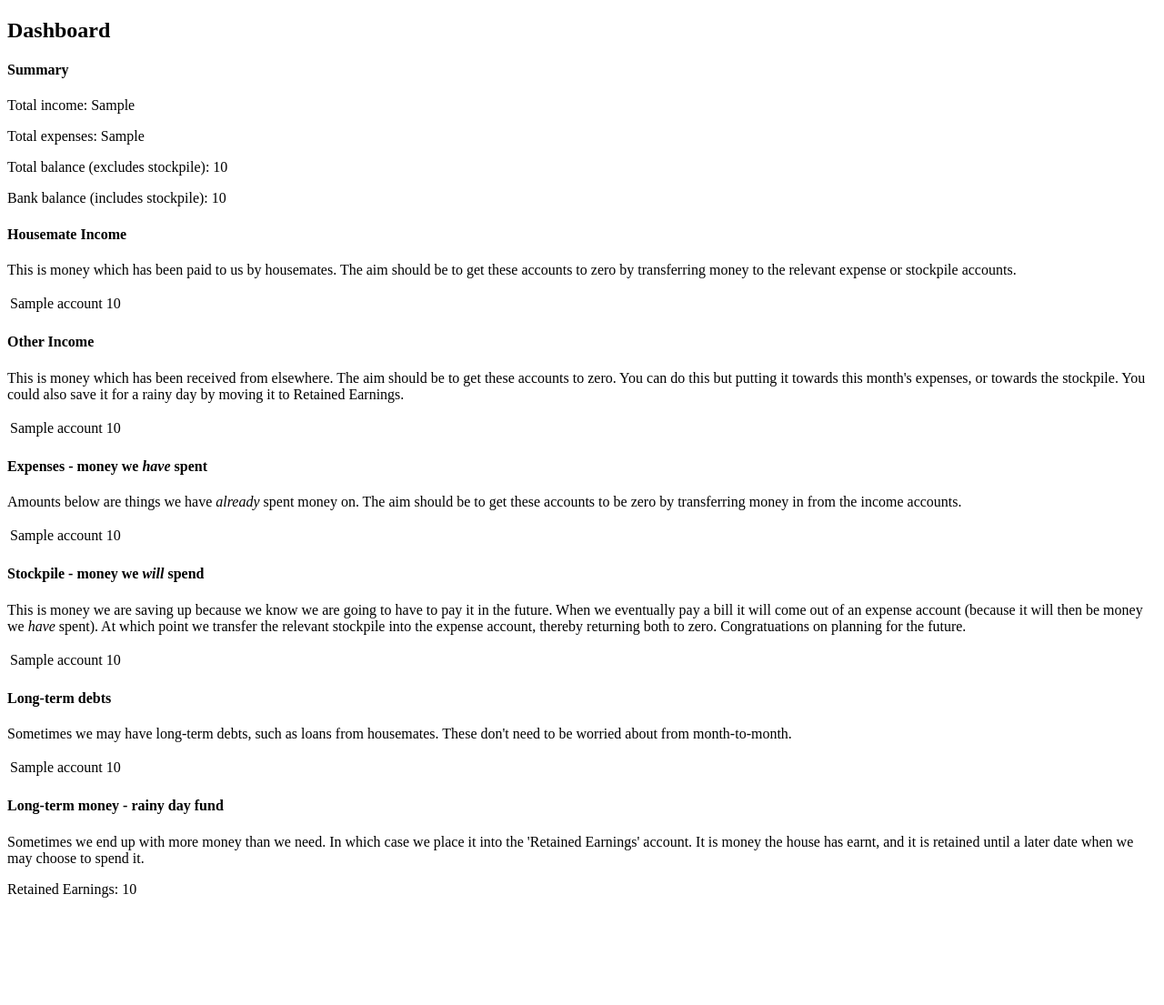
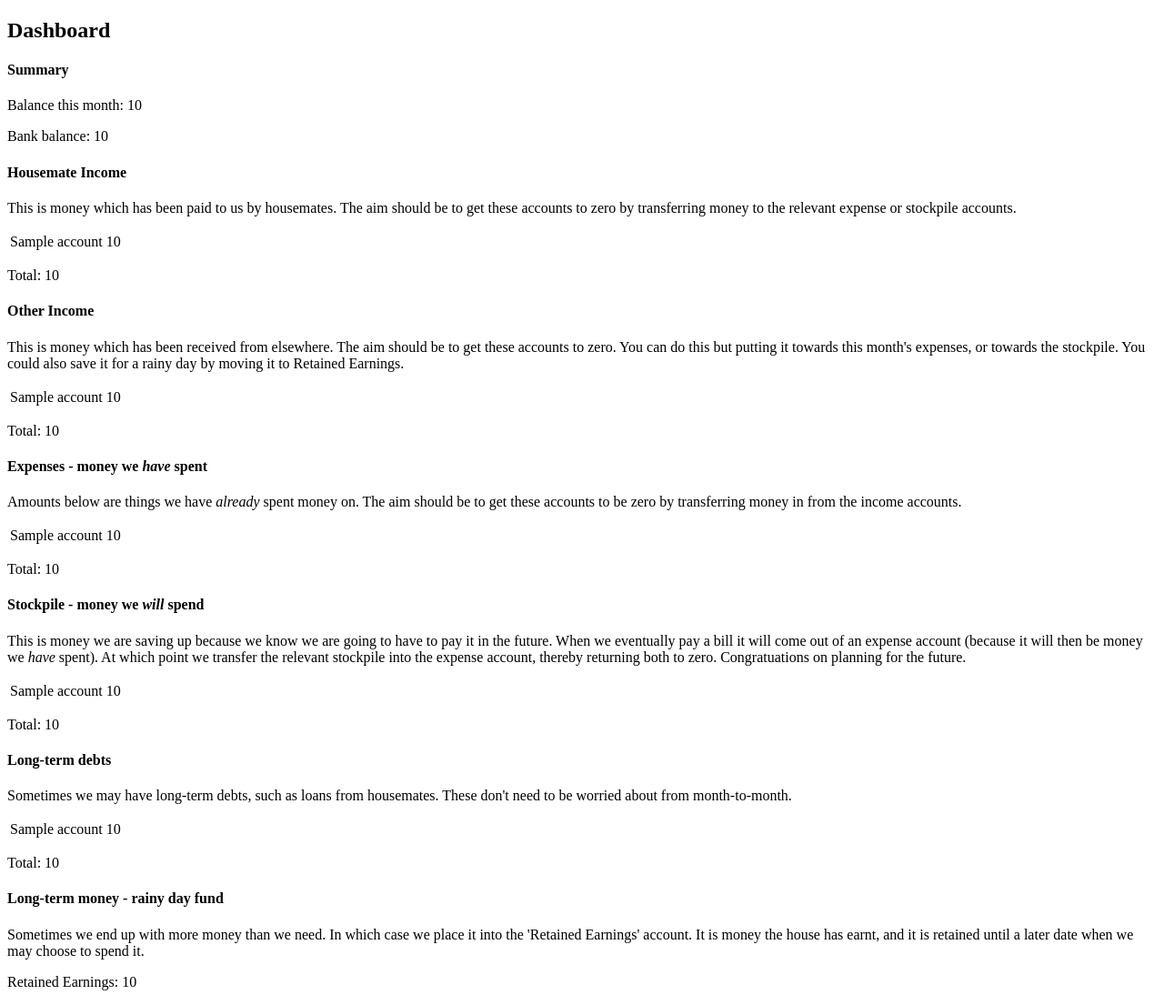
Before and after one commit to adamcharnock/swiftwind, a Django app: template swiftwind/dashboard/templates/dashboard/dashboard.html in a window 1280 px wide. Shown: the whole page at 91% size. Before the commit the page ends 987 px from the top, so only its background shows below. Run offline with Django 3.2, Linux system fonts and the light colour scheme; the template is opened without the code that fills it: most values are stand-ins (such as "Sample title", 1, 10 or a date in 2020).

Commit message:
Work on dashboard

```diff
--- a/swiftwind/dashboard/templates/dashboard/dashboard.html
+++ b/swiftwind/dashboard/templates/dashboard/dashboard.html
@@ -6,19 +6,11 @@
 <h4>Summary</h4>
 
 <p>
-    Total income: {{ net_income }}
+    Balance this month: {{ net_total }}
 </p>
 
 <p>
-    Total expenses: {{ net_expense }}
-</p>
-
-<p>
-    Total balance (excludes stockpile): {{ net_total }}
-</p>
-
-<p>
-    Bank balance (includes stockpile): {{ bank_balance }}
+    Bank balance: {{ bank_balance }}
 </p>
 
 <h4>Housemate Income</h4>
@@ -48,6 +40,10 @@
     {% endfor %}
 </table>
 
+<p>
+    Total: {{ housemate_accounts.net_balance }}
+</p>
+
 <h4>Other Income</h4>
 
 <p>
@@ -76,6 +72,10 @@
     {% endfor %}
 </table>
 
+<p>
+    Total: {{ other_income_accounts.net_balance }}
+</p>
+
 <h4>Expenses - money we <em>have</em> spent</h4>
 
 <p>
@@ -102,6 +102,10 @@
         </tr>
     {% endfor %}
 </table>
+
+<p>
+    Total: {{ expense_accounts.net_balance }}
+</p>
 
 <h4>Stockpile - money we <em>will</em> spend</h4>
 
@@ -132,6 +136,9 @@
     {% endfor %}
 </table>
 
+<p>
+    Total: {{ current_liability_accounts.net_balance }}
+</p>
 
 <h4>Long-term debts</h4>
 
@@ -159,6 +166,10 @@
     {% endfor %}
 </table>
 
+<p>
+Total: {{ long_term_liability_accounts.net_balance }}
+</p>
+
 <h4>Long-term money - rainy day fund</h4>
 
 <p>
```
